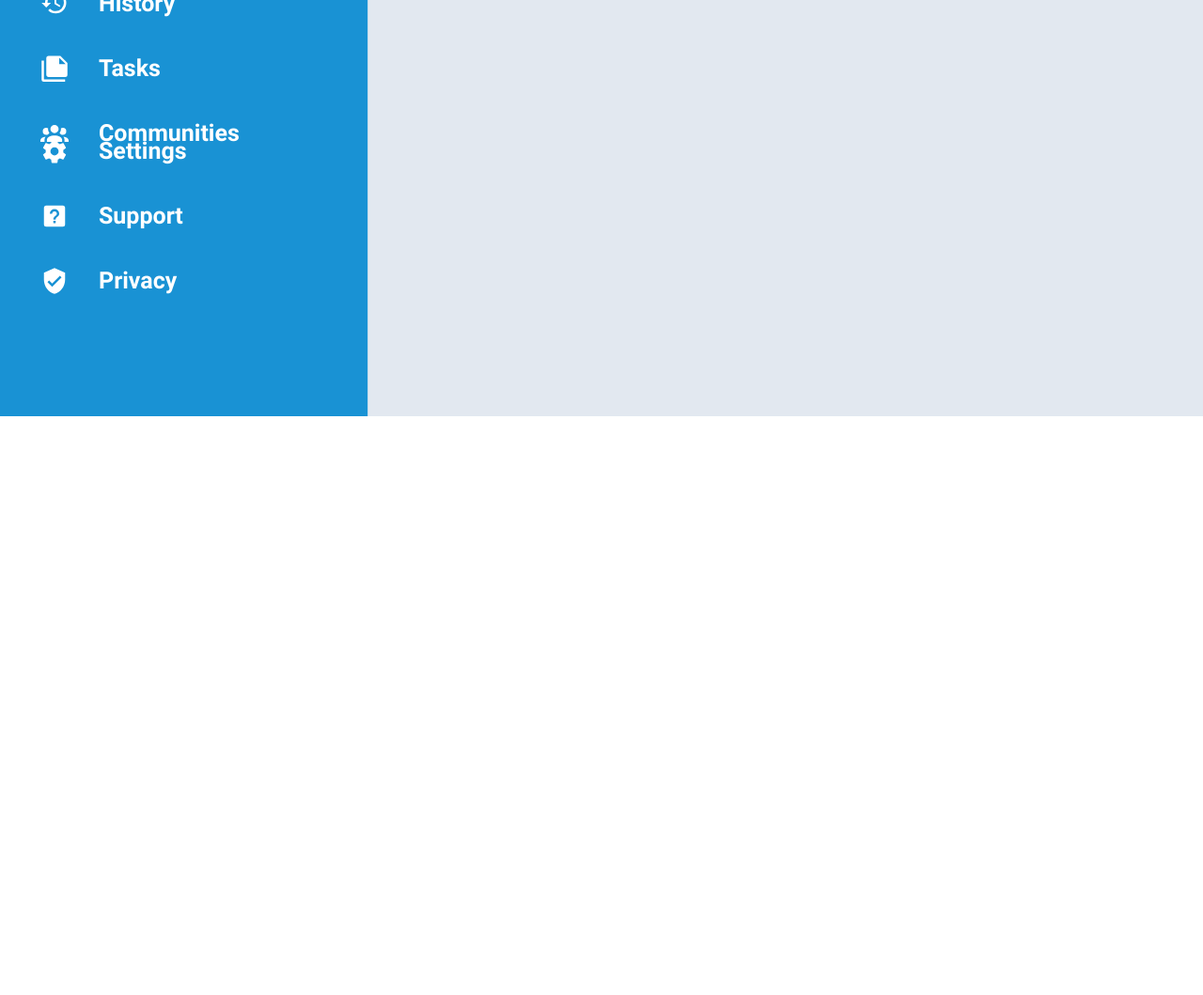
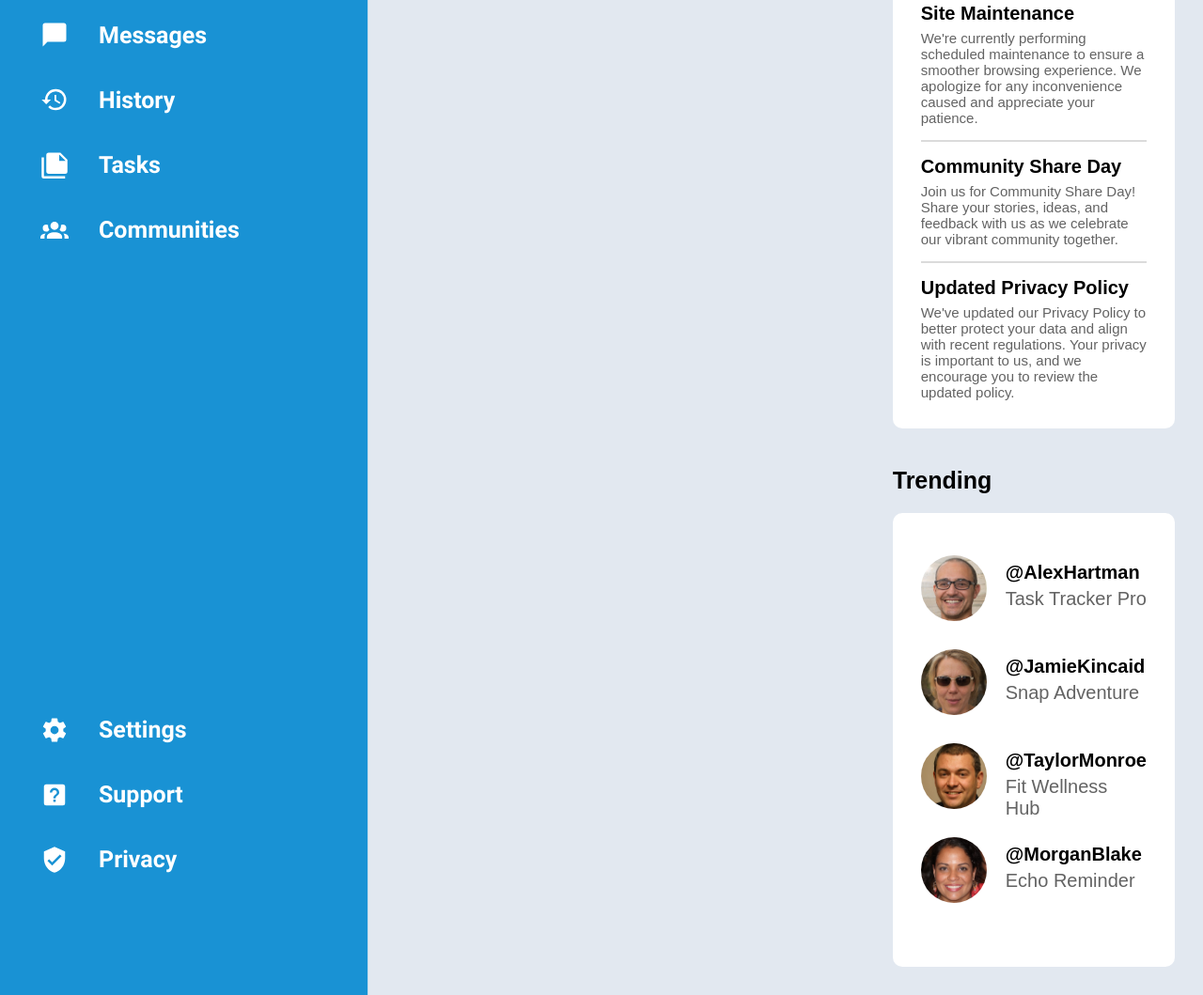
Before and after one commit to Mararovsek99/AdminDashboard, a plain HTML site: page index.html in a window 1280 px wide. Shown: the part 357-1416 px from the top of the page at 94% size. Before the commit the page ends 800 px from the top, so only its background shows below. Drawn offline with Linux system fonts and the light colour scheme.

Commit message:
added announcements and Trending content

```diff
--- a/index.html
+++ b/index.html
@@ -10,6 +10,39 @@
     <div class="container">
 
         <div class="main-content">
+            <h1 id="projects">Your projects</h1>
+            <h1 id="announcements">Announcements</h1>
+            <div class="projects"></div>
+
+            <div class="announcements">
+                <h3>Site Maintenance</h3>
+                <p>We're currently performing scheduled maintenance to ensure a smoother browsing experience. We apologize for any inconvenience caused and appreciate your patience.</p>
+                <div class="grayspacer"></div>
+                <h3>Community Share Day</h3>
+                <p>Join us for Community Share Day! Share your stories, ideas, and feedback with us as we celebrate our vibrant community together.</p>
+                <div class="grayspacer"></div>
+                <h3>Updated Privacy Policy</h3>
+                <p>We've updated our Privacy Policy to better protect your data and align with recent regulations. Your privacy is important to us, and we encourage you to review the updated policy.</p>
+            </div>
+            <h1 id="trending">Trending</h1>
+            <div class="trending">
+
+                <img id="img1" src="img/person1.png" alt="fake person 1">
+                <h4>@AlexHartman</h4>
+                <p>Task Tracker Pro</p>
+
+                <img id="img2"  src="img/person2.png" alt="fake person 1">
+                <h4>@JamieKincaid</h4>
+                <p>Snap Adventure</p>
+
+                <img id="img3"  src="img/person3.png" alt="fake person 1">
+                <h4>@TaylorMonroe</h4>
+                <p>Fit Wellness Hub</p>
+
+                <img id="img4"  src="img/person4.png" alt="fake person 1">
+                <h4>@MorganBlake</h4>
+                <p>Echo Reminder</p>
+            </div>
 
         </div>
 
--- a/style.css
+++ b/style.css
@@ -38,6 +38,10 @@
  background-color: #e2e8f0;
  grid-column: 2/3;
  grid-row: 2/3;
+ display: grid;
+ grid-template-columns: 20fr 7fr;
+ grid-template-rows: 50px 1fr 90px 1fr ;
+ padding: 30px;
 
 }
 .brandLogo{
@@ -154,3 +158,72 @@ input{
     margin-left: 20px;
     border: none;
 }
+.projects{
+    grid-column: 1 / 2;
+    grid-row: 2 / 5;
+    margin-right: 20px;
+}
+h1{
+    font-size: 25px;
+}
+.announcements,
+.trending{
+    background-color: #ffffff;
+    border-radius: 10px;
+}
+#trending{
+    align-content: end;
+    padding-bottom: 20px;
+}
+.announcements,
+.trending{
+    padding: 30px;
+}
+.announcements p{
+    font-size: 15px;
+    color: #636363;
+}
+.announcements h3{
+    font-size: 20px;
+    margin-bottom: 6px;
+}
+.announcements .grayspacer{
+    margin: 15px 0px;
+    height: 2px;
+    background-color: #dbdbdb;
+}
+.trending img{
+    height: 70px;
+    width: 70px;
+    align-self: center;
+    border-radius: 50%;
+    justify-self: end;
+    margin-right: 20px;
+
+}
+.trending{
+    display: grid;
+    grid-template-columns: 2fr 5fr;
+    grid-template-rows: repeat(8, 50px);
+}
+#img1{
+    grid-row: 1/3;
+}
+#img2{
+    grid-row: 3/5;
+}
+#img3{
+    grid-row: 5/7;
+}
+#img4{
+    grid-row: 7/9;
+}
+.trending h4{
+    align-self:self-end;
+    margin-bottom: 5px;
+    font-size: 20px;
+}
+.trending p{
+    color: #636363;
+    font-size: 20px;
+}
```
Also changed, not shown: img/person1.png (added), img/person2.png (added), img/person3.png (added), img/person4.png (added).
